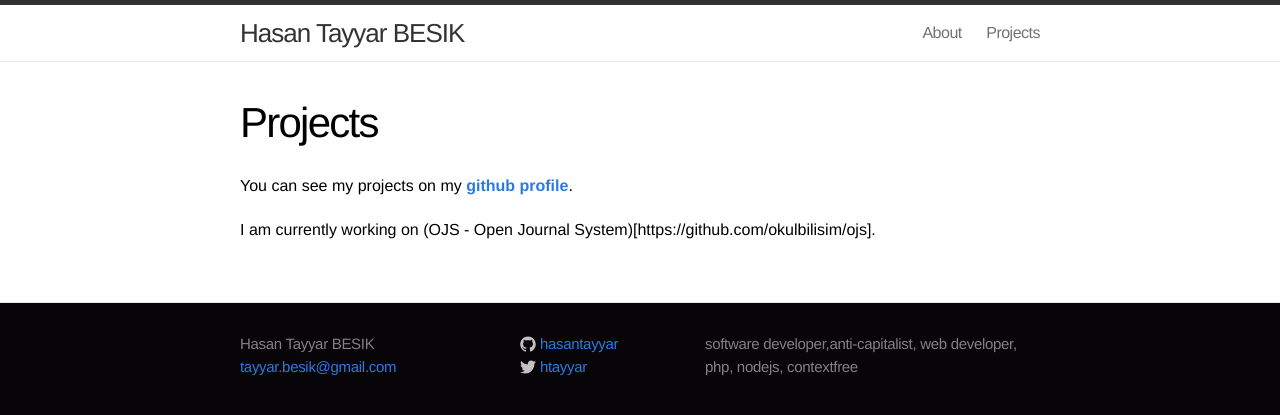
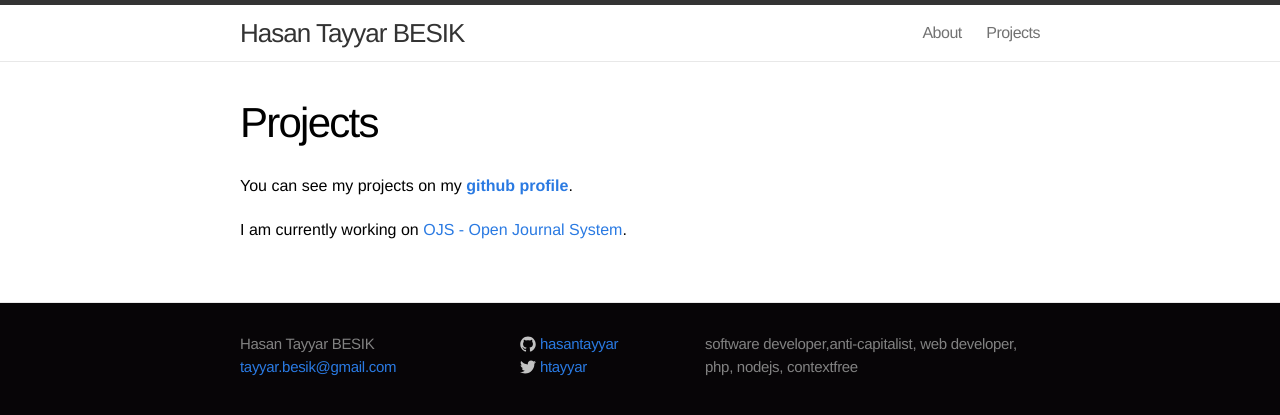
Before and after one commit to hasantayyar/hasantayyar.net, a Jekyll site: the page built from projects.md, in a window 1280 px wide. Shown: the top 415 px of the page. Built offline with Jekyll 4.4.1, drawn with Linux system fonts in a browser that asks for light colours; nearby versions of some CDN libraries; some web fonts are replaced; Markdown is read by kramdown in place of the engine named in the settings.

Commit message:
Remember how she said that

```diff
--- a/projects.md
+++ b/projects.md
@@ -6,4 +6,4 @@ permalink: /projects/
 
 You can see my projects on my **[github profile](https://github.com/{{site.github_username}})**.
 
-I am currently working on (OJS - Open Journal System)[https://github.com/okulbilisim/ojs].
+I am currently working on [OJS - Open Journal System](https://github.com/okulbilisim/ojs).
```
